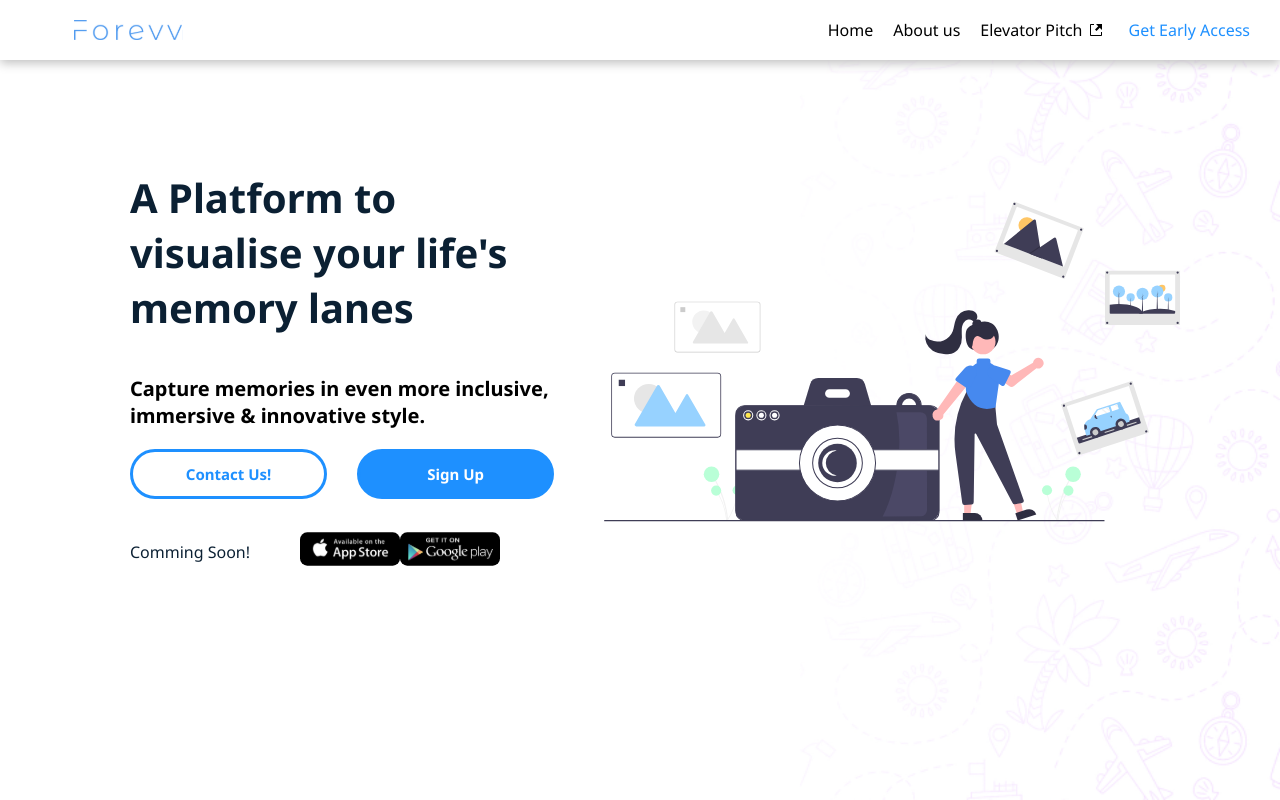
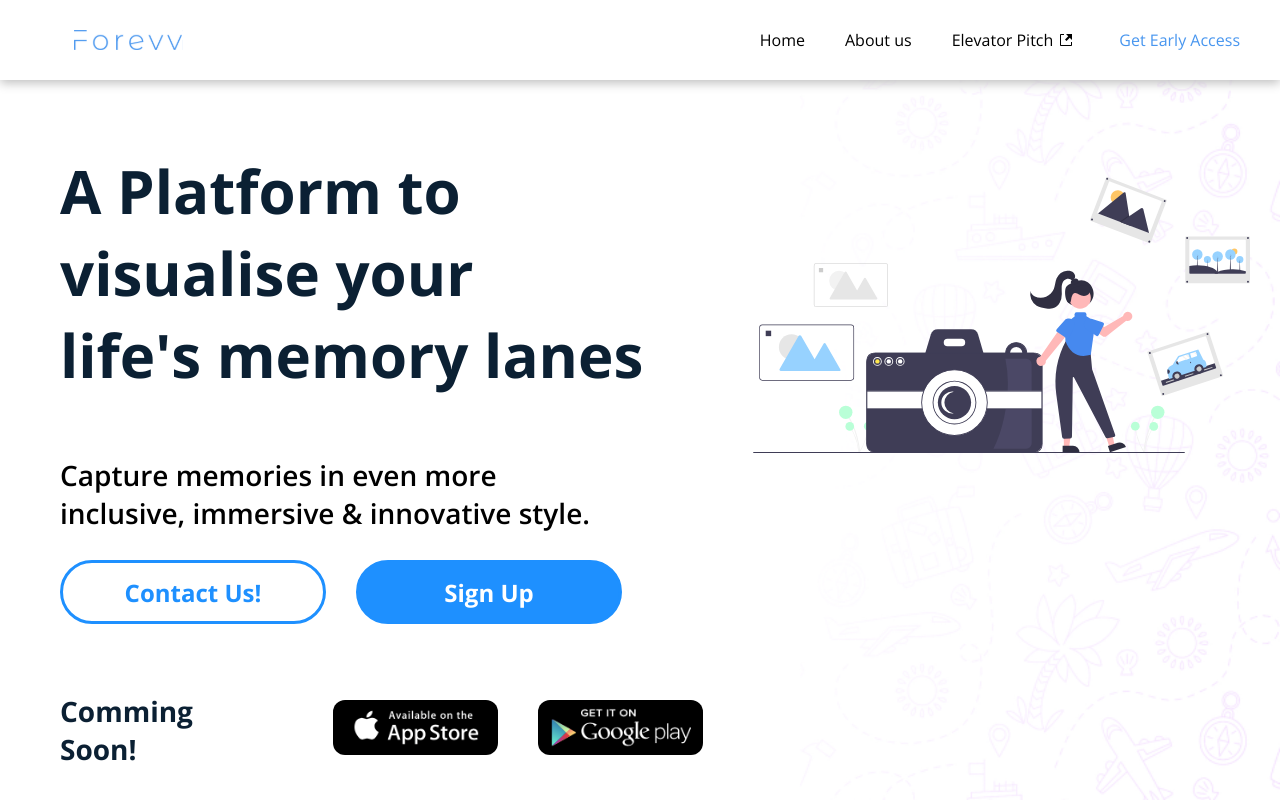
Before and after one commit to akash-kd/forevv, a Next.js app: page / in a window 1280 px wide. Built offline with nearby package versions, Linux system fonts and the light colour scheme.

Commit message:
revision 1

```diff
--- a/Components/navbar/style.module.scss
+++ b/Components/navbar/style.module.scss
@@ -1,6 +1,6 @@
 .container{
     width: 100%;
-    height: 60px;
+    height: 80px;
     display: flex;
     justify-content: space-between;
     align-items: center;
@@ -15,7 +15,7 @@
     display: flex;
     justify-content: center;
     align-items: center;
-    font-size: 20px;
+    font-size: 24px;
     background-image: url('../../res/logo.svg');
     background-repeat: none;
     height: 40px;
@@ -35,12 +35,12 @@
 
 
 .link{
-    margin: 10px;
+    margin: 20px;
     display: flex;
     align-items: center;
     transition: text-decoration-color 300ms;
     .blue{
-        color: dodgerblue;
+        color: #4896ef;
     }
     svg{
         padding: 5px;
--- a/pages/home.module.scss
+++ b/pages/home.module.scss
@@ -20,7 +20,9 @@
     justify-content: space-between;
 
     .container{
-        padding: calc(60px + 40px);
+        padding-top: calc(60px);
+        padding-left: 30px;
+        padding-right: 30px;
         height: 80%;
         display: flex;
         flex-direction: row;
@@ -32,17 +34,17 @@
         top: 0px;
     }
     .text{
-        width: 50%;
+        width: 90%;
         padding: 30px
     }
     .p1{
-        font-size: 40px;
+        font-size: 60px;
         font-weight: bolder;
         color: #0B2033;
     }
 
     .p2{
-        font-size: 20px;
+        font-size: 28px;
         font-weight: 600;
     }
 }
@@ -53,13 +55,13 @@
 
 }
 .button1,.button2{
-    height: 50px;
-    width: 50%;
+    height: 64px;
+    width: 266px;
     border-radius: 100px;
     border: 3px solid dodgerblue;
     background-color: white;
-    font-family: 'Noto Sans', sans-serif;
-    font-size: 15px;
+    font-family: 'Open Sans', sans-serif;
+    font-size: 24px;
     font-weight: 700;
 }
 .button1{
@@ -76,12 +78,18 @@
 .c_cont{
     display: flex;
     align-items: center;
+    margin-top: 40px;
+    .img_cont{
+        display: flex;
+    }
     .p_text{
         color:#0B2033;
         margin-left: 0px;
         margin-right: 50px;
+        font-size: 28px;
+        font-weight: bold;
     }
     .app_store,.play_store{
-        margin: 10px;
+        margin: 20px;
     }
 }
--- a/pages/index.js
+++ b/pages/index.js
@@ -11,21 +11,21 @@ export default function Home() {
       <div className={styles.sect}>
         <div className={styles.container}>
           <div className={styles.text}>
-            <p className={styles.p1}>A Platform to visualise your life&apos;s memory lanes</p>
-            <p className={styles.p2}>Capture memories in even more inclusive, immersive & innovative style.</p>
+            <p className={styles.p1}>A Platform to visualise your <br/>life&apos;s memory lanes</p>
+            <p className={styles.p2}>Capture memories in even more<br/> inclusive, immersive & innovative style.</p>
             <div className={styles.b_cont}>
               <button className={styles.button1}>Contact Us!</button>
               <button className={styles.button2}>Sign Up</button>
             </div>
             <div className={styles.c_cont}>
               <p className={styles.p_text}>Comming Soon!</p>
-              <div>
-                <Image className={styles.app_store} src='/app_store.svg' layout="fixed" height={100} width={100} alt='app store'/>
-                <Image className={styles.play_store}src='/play_store.svg' layout="fixed" height={100} width={100} alt='play store'/>
+              <div className={styles.img_cont}>
+                <div className={styles.app_store}><Image  src='/app_store.svg' layout="fixed" height={55} width={165} alt='app store'/></div>
+                <div className={styles.play_store}><Image src='/play_store.svg' layout="fixed" height={55} width={165} alt='play store'/></div>
               </div>
             </div>
           </div>
-          <Image src='/home.svg' width={700} height={500} layout='fixed' className={styles.image} alt='home image'/>
+          <Image src='/home.svg' width={824.5} height={490.57} layout='fixed' className={styles.image} alt='home image'/>
         </div>
 
       </div>
--- a/styles/globals.css
+++ b/styles/globals.css
@@ -1,7 +1,7 @@
-@import url('https://fonts.googleapis.com/css2?family=Noto+Sans:ital,wght@0,400;0,700;1,400;1,700&display=swap');
+@import url('https://fonts.googleapis.com/css2?family=Open+Sans:ital,wght@0,300;0,400;0,500;0,600;0,700;0,800;1,300;1,400;1,500;1,600;1,700;1,800&display=swap');
 body{
   margin: 0px;
-  font-family: 'Noto Sans', sans-serif;
+  font-family: 'Open Sans', sans-serif;
   height: 100vh;
   width: 100vw;
 }
```
